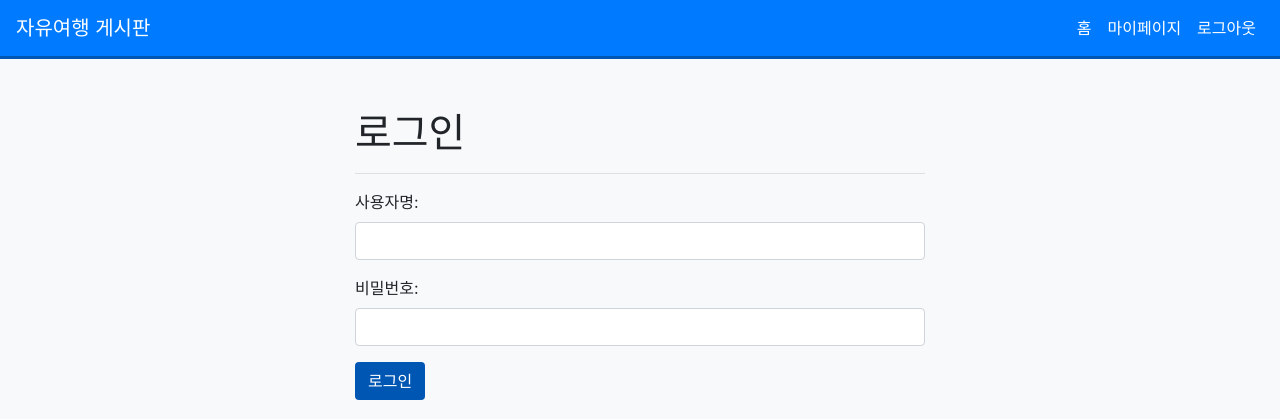
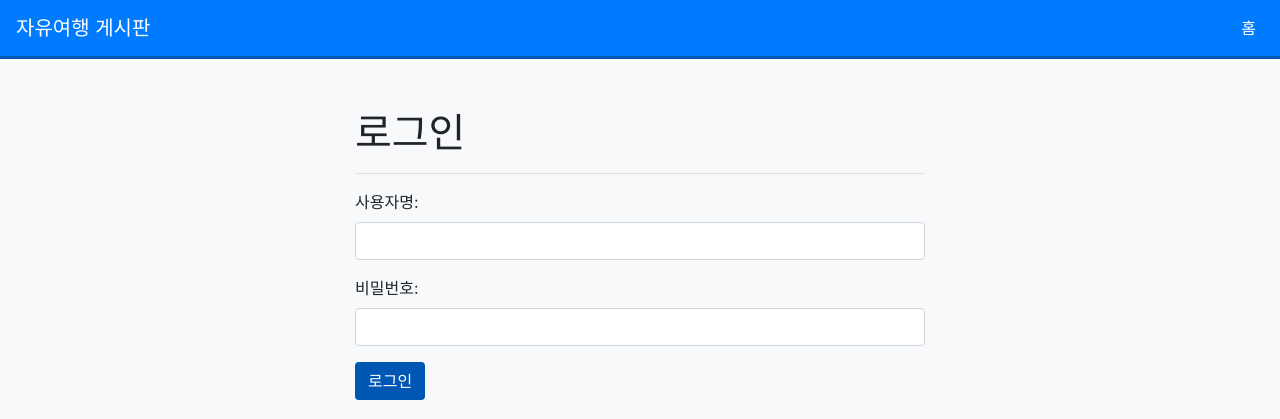
Before and after one commit to LaisKor/ai6_17_project, a Flask app: page /login in a window 1280 px wide. Shown: the top 419 px of the page. Run offline with Flask 3, Linux system fonts and the light colour scheme; some libraries are stand-ins or nearby versions.

Commit message:
login.html 수정

```diff
--- a/templates/login.html
+++ b/templates/login.html
@@ -55,12 +55,6 @@
                 <li class="nav-item">
                     <a class="nav-link" href="/">홈</a>
                 </li>
-                <li class="nav-item">
-                    <a class="nav-link" href="/mypage">마이페이지</a>
-                </li>
-                <li class="nav-item">
-                    <a class="nav-link" href="/logout">로그아웃</a>
-                </li>
             </ul>
         </div>
     </nav>
```
